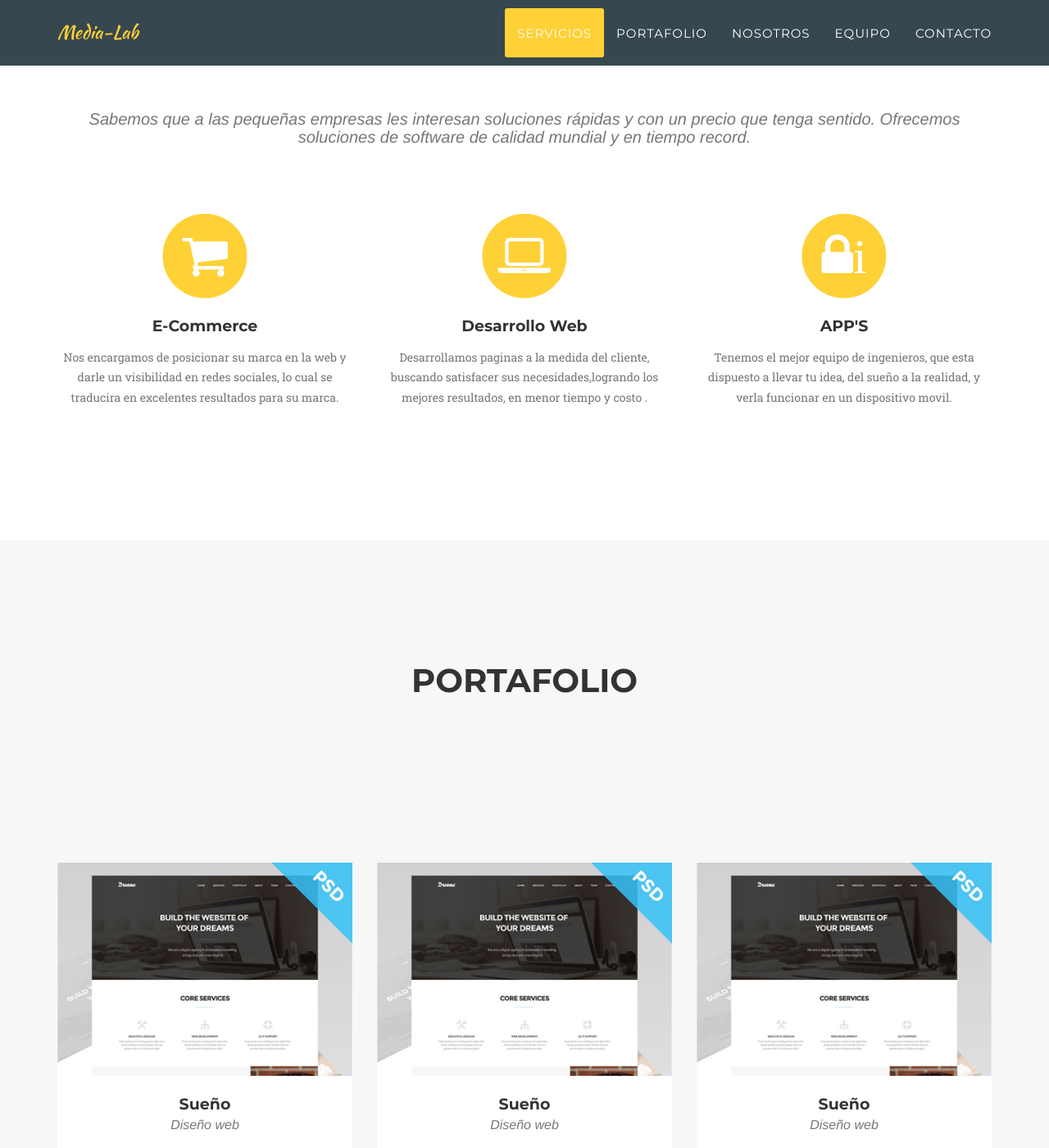
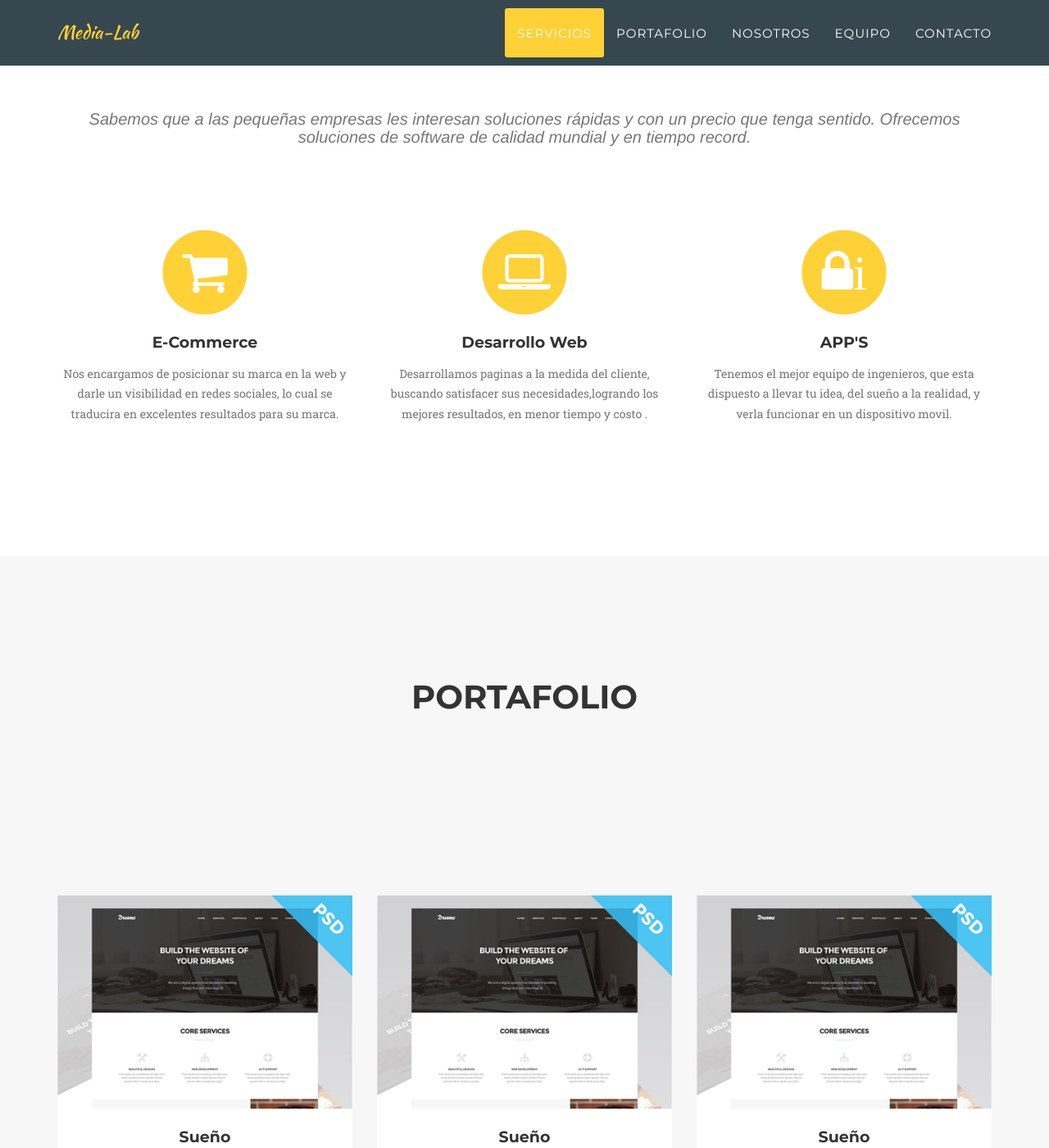
Before and after one commit to Corovino/media-lab, a Jekyll site: the page built from index.html, in a window 1280 px wide and 1400 px high, scrolled down 953 px. Shown: the whole window at 82% size. Built offline with Jekyll 4.4.1, drawn with Linux system fonts in a browser that asks for light colours; some web fonts are replaced.

Commit message:
otro ajuste

```diff
--- a/_includes/css/agency.css
+++ b/_includes/css/agency.css
@@ -79,6 +79,11 @@ h6 {
 
 h2,h3{
     margin-top: 200px;
+}
+
+.col-lg-12 {
+  width: 100%;
+  margin-bottom: 20px;
 }
 
 .img-centered {
```
